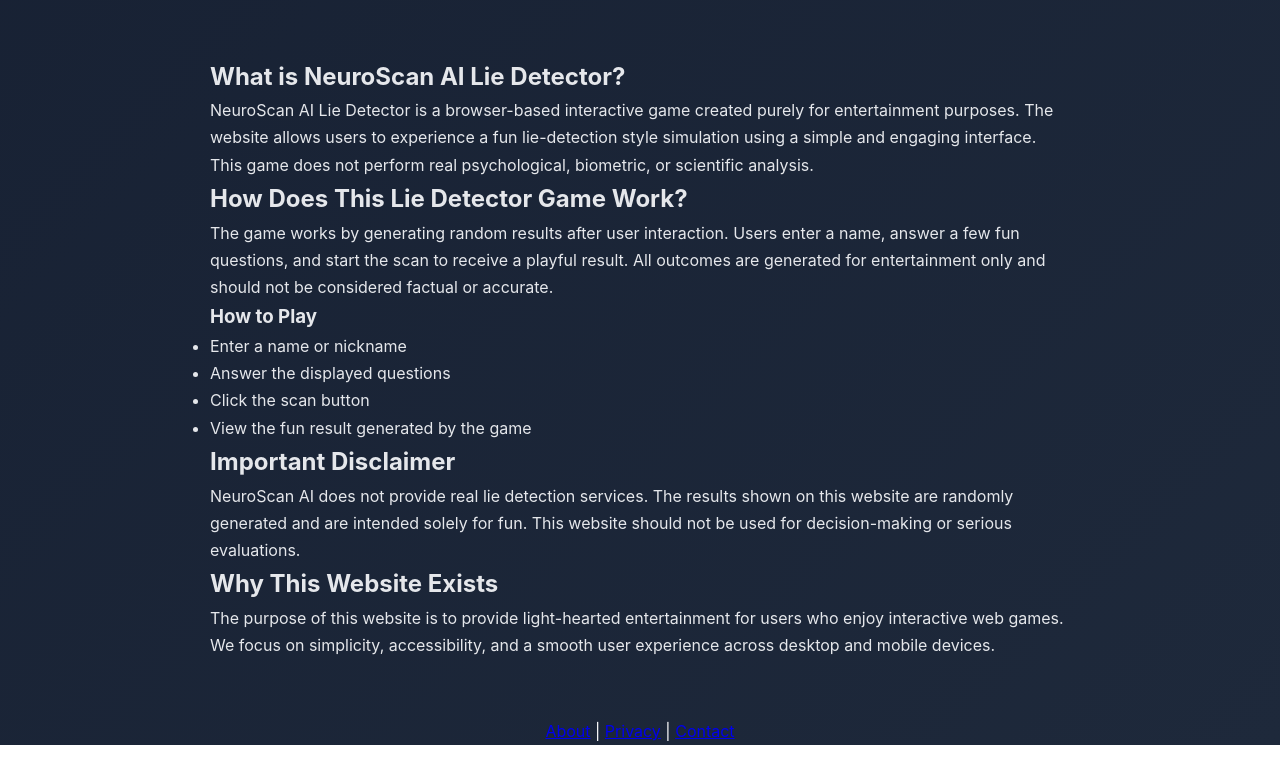
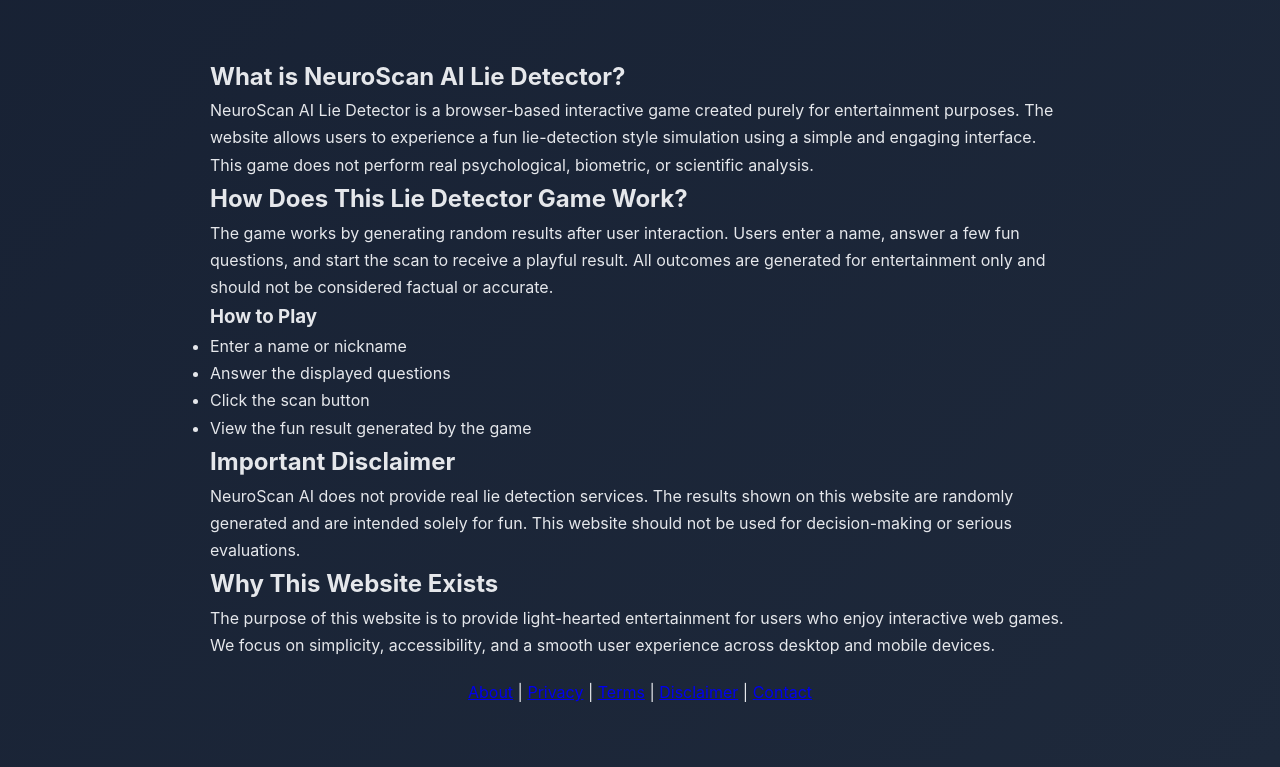
Before and after one commit to jyotishman-web/jyotishman-web.github.io, a plain HTML site: page index.html in a window 1280 px wide. Shown: the part 3054-3821 px from the top of the page. Before the commit the page ends 3799 px from the top, so only its background shows below. Drawn offline with Linux system fonts and the light colour scheme.

Commit message:
Fix footer indentation in index.html

```diff
--- a/index.html
+++ b/index.html
@@ -1677,12 +1677,12 @@ casual entertainment, NeuroScan AI provides a safe and easy-to-use option.
     The purpose of this website is to provide light-hearted entertainment for users who enjoy interactive web games.
     We focus on simplicity, accessibility, and a smooth user experience across desktop and mobile devices.
   </p>
-    </section>
-
-
-    <footer style="text-align:center;margin-top:20px;">
+
+        <footer style="text-align:center;margin-top:20px;">
   <a href="about.html">About</a> |
   <a href="privacy.html">Privacy</a> |
+  <a href="terms.html">Terms</a> |
+  <a href="disclaimer.html">Disclaimer</a> |
   <a href="contact.html">Contact</a>
-    </footer>
+        </footer>
 </body>
```
